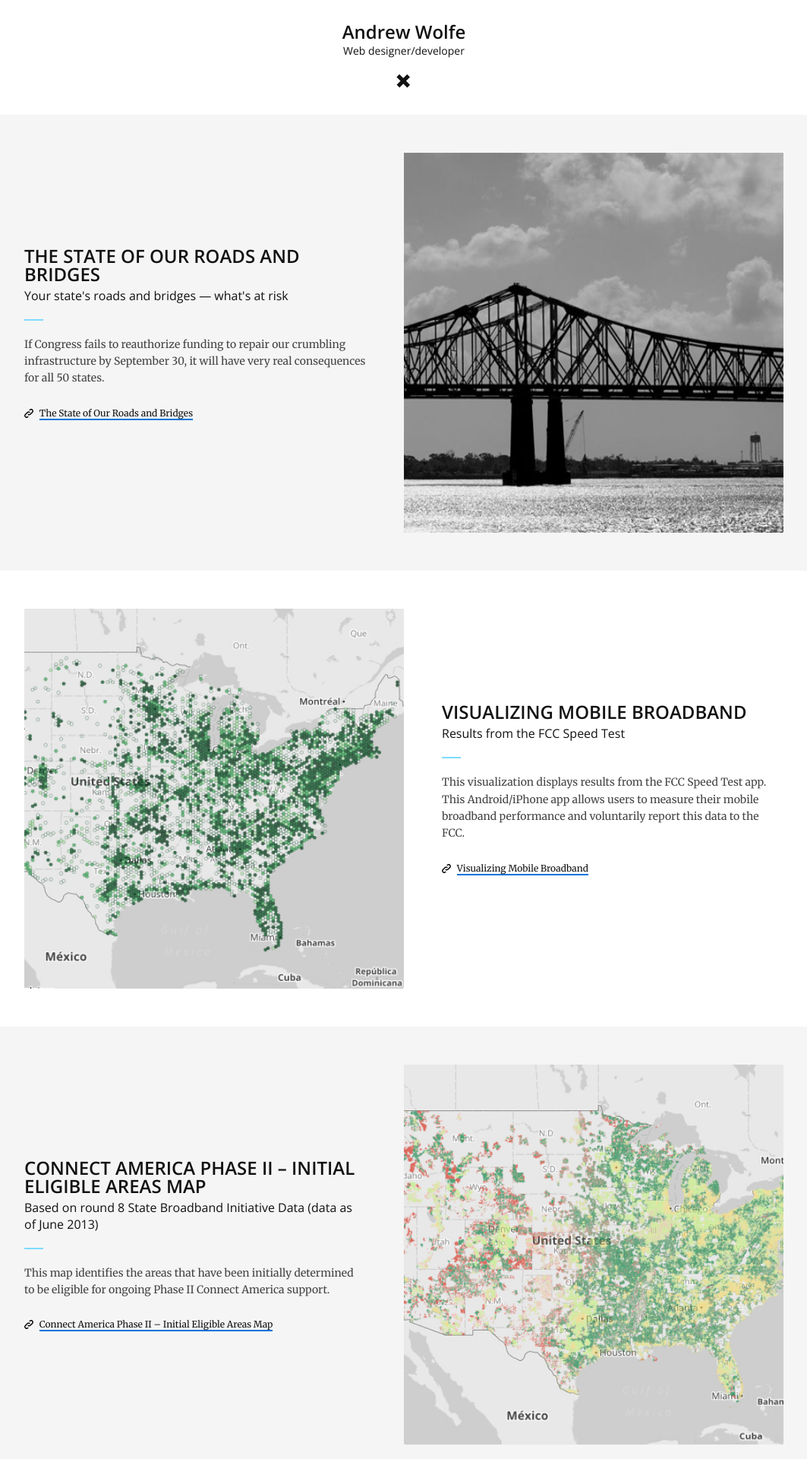
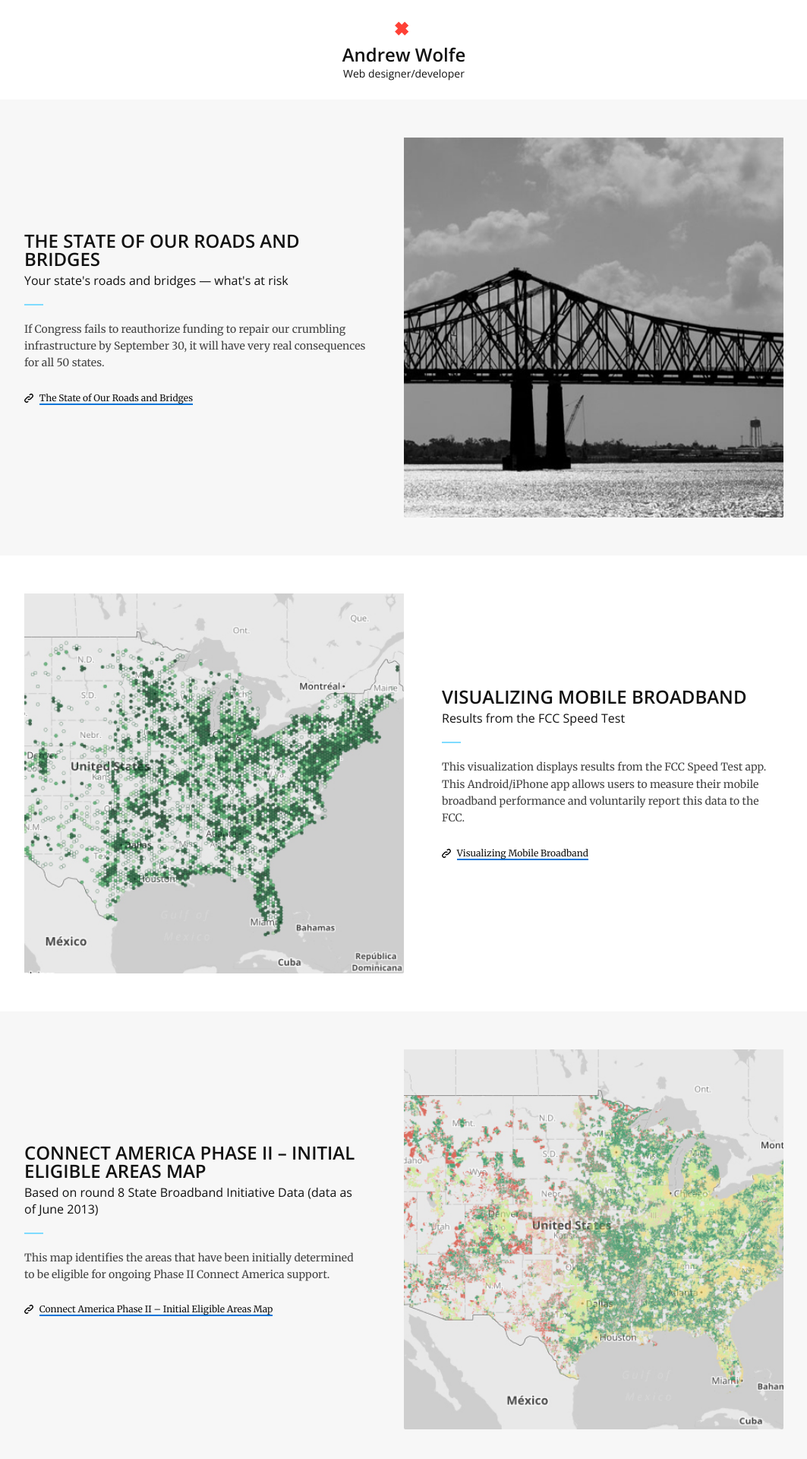
Before and after one commit to awolfe76/awolfe76.github.io, a Jekyll site: the page built from index.md, in a window 1280 px wide. Shown: the top 1920 px of the page at 76% size, without its empty margins (108-1171 px from the left). Built offline with Jekyll 4.4.1, drawn with Linux system fonts in a browser that asks for light colours; some of the changed text lies outside the part shown.

Commit message:
new work, new colors

```diff
--- a/_includes/header.html
+++ b/_includes/header.html
@@ -28,8 +28,8 @@
   <body>
     <header>
       <hgroup>
+        <h6>+</h6>
         <h2>{{ site.data.me.name }}</h2>
         <h4>Web designer/developer</h4>
-        <h6>+</h6>
       </hgroup>
     </header>
--- a/_scss/_header.scss
+++ b/_scss/_header.scss
@@ -1,6 +1,6 @@
 header {
   margin: 0 auto;
-  padding: 25px;
+  padding: 25px 0 30px;
   text-align: center;
   width: 100%;
   max-width: 1000px;
@@ -21,11 +21,12 @@ header {
     margin: 0;
   }
   h6 {
-    font-family: "Open Sans";
+    color: $third;
+    font-family: "Titillium Web";
     font-size: 40px;
     font-weight: 700;
-    line-height: 1;
-    margin: 10px 0 0;
+    line-height: .5;
+    margin: 0 0 10px 0;
     -webkit-transform: rotate(45deg);
     -moz-transform:    rotate(45deg);
     -ms-transform:     rotate(45deg);
--- a/_scss/_layout.scss
+++ b/_scss/_layout.scss
@@ -21,9 +21,8 @@ body {
     padding: 50px 20px;
   }
   &:nth-child(even) {
-    background: #f5f5f5;
+    background: lighten($dark, 90);
     .piece {
-      background: #f5f5f5;
       flex-direction: row-reverse;
 
       .about {
@@ -98,7 +97,7 @@ body {
 
 hr {
   border: none;
-  border-top: 2px solid $action;
+  border-top: 2px solid $second;
   margin: 20px 0;
   width: 25px;
 }
--- a/_scss/_variables.scss
+++ b/_scss/_variables.scss
@@ -1,9 +1,14 @@
 $dark: #111;
 $light: #fff;
 
-$link: #0074d9;
-$hover: #ff4136;
-$visited: #b10dc9;
+$first: #0074d9;
+$second: #7fdbff;
+$third: #ff4136;
+$fourth: #b10dc9;
+$fifth: #2ecc40;
 
-$action: #7fdbff;
-$highlight: #7fdbff;
+$link: $first;
+$hover: $third;
+$visited: $fourth;
+
+$action: $fifth;
--- a/css/styles.scss
+++ b/css/styles.scss
@@ -3,6 +3,7 @@
 ---
 
 @import url(http://fonts.googleapis.com/css?family=Merriweather:400,400italic,700|Open+Sans:400,600,800);
+@import url(http://fonts.googleapis.com/css?family=Titillium+Web:900&text=%2b);
 @import "variables";
 @import "reset";
 @import "images";
```
Also changed, not shown: _data/work.yml (+7 -0 lines), img/work/e-rate-map.png (added), 1 other file.
